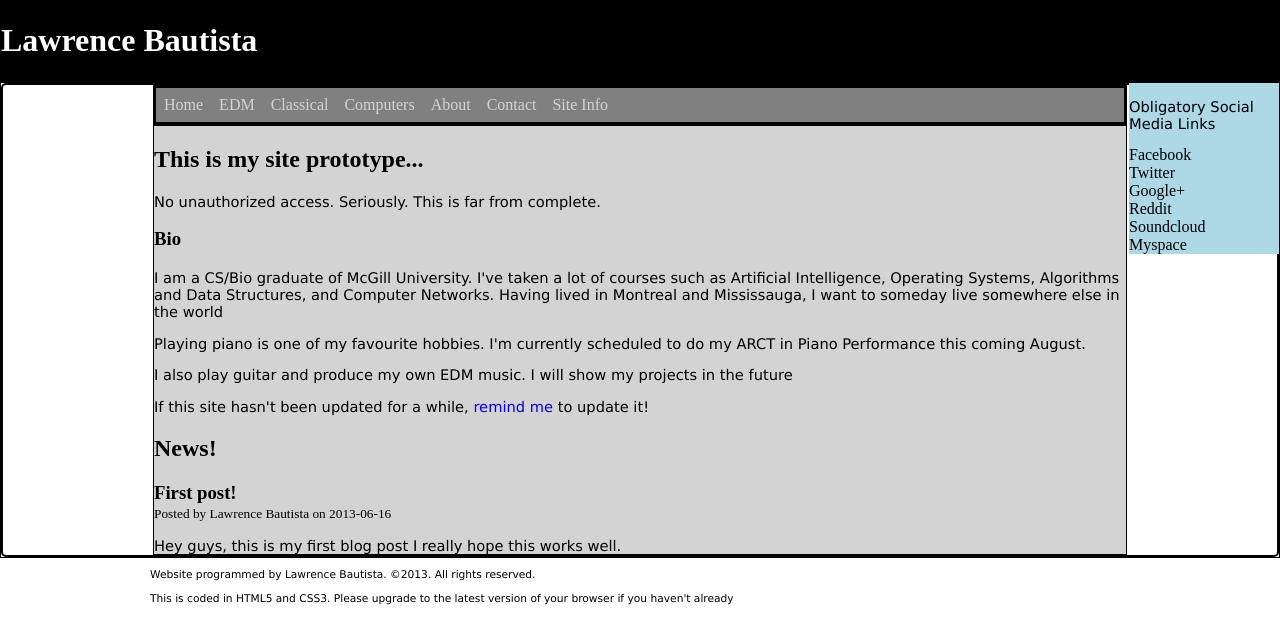
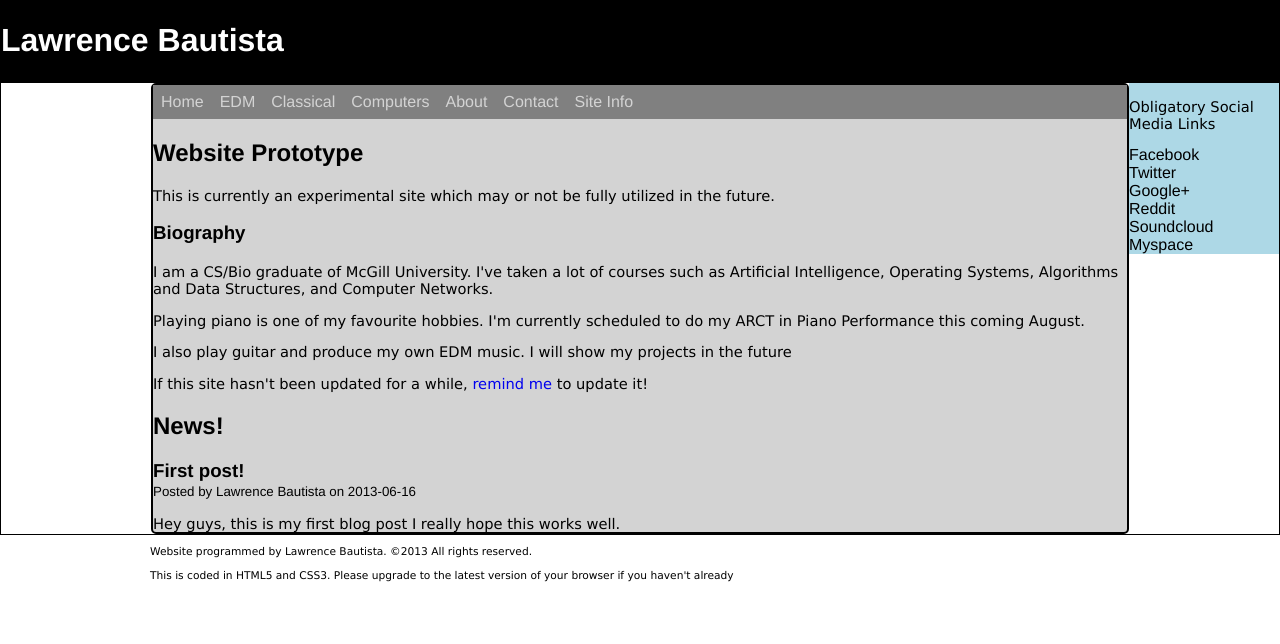
Before and after one commit to lawrencebautista/lbauti, a PHP site: page / in a window 1280 px wide. Shown: the top 644 px of the page. Run offline with PHP 8.4, Linux system fonts and the light colour scheme; data comes from the database, SQL or seed files in the repository; some libraries are stand-ins or nearby versions.

Commit message:
Fixed the layout. Uploading to McGill server

```diff
--- a/index.php
+++ b/index.php
@@ -17,7 +17,7 @@
 					// Get the id of the link, parse it and then show that section
 
 					if (x==undefined) {
-						alert("The link's id is undefined");
+						alert("Sorry, this section is not available yet!");
 						isSliding = false;
 					}
 					else {
@@ -70,10 +70,10 @@
 
 
 <section class="tab" id="home_tab">
-	<h2>This is my site prototype...</h2>
-	<p>No unauthorized access. Seriously. This is far from complete.</p>
-	<h3>Bio</h3>
-	<p>I am a CS/Bio graduate of McGill University. I've taken a lot of courses such as Artificial Intelligence, Operating Systems, Algorithms and Data Structures, and Computer Networks. Having lived in Montreal and Mississauga, I want to someday live somewhere else in the world</p>
+	<h2>Website Prototype</h2>
+	<p>This is currently an experimental site which may or not be fully utilized in the future.</p>
+	<h3>Biography</h3>
+	<p>I am a CS/Bio graduate of McGill University. I've taken a lot of courses such as Artificial Intelligence, Operating Systems, Algorithms and Data Structures, and Computer Networks.</p>
 	<p>Playing piano is one of my favourite hobbies. I'm currently scheduled to do my ARCT in Piano Performance this coming August.</p>
 	<p>I also play guitar and produce my own EDM music. I will show my projects in the future</p>
 	<p>If this site hasn't been updated for a while, <a href="mailto:lawrence1315@gmail.com?Subject=Update%20Your%20Site!">remind me</a> to update it!</p>
@@ -120,7 +120,7 @@ echo
 </div>
 
 <footer>
-	<p>Website programmed by Lawrence Bautista. &copy;2013. All rights reserved.</p>
+	<p>Website programmed by Lawrence Bautista. &copy;2013 All rights reserved.</p>
 	<p>This is coded in HTML5 and CSS3. Please upgrade to the latest version of your browser if you haven't already</p>
 </footer>
 
--- a/template.css
+++ b/template.css
@@ -1,4 +1,5 @@
 body {
+	font-family:Helvetica;
 	margin:0;
 	padding:0;
 }
@@ -41,12 +42,8 @@ nav {
 	min-width:600px;
 	outline:0px;
 	margin:0px;
-	border-style:solid;
-	border-color:black;
 	background-color:gray;
 	/*padding:0.5em 0;*/
-	margin-left:150px;
-	margin-right:150px;
 	overflow:hidden;
 
 }
@@ -85,21 +82,20 @@ aside {
 section {
 	max-width:1280px;
 	min-width:600px;
-	border-style:solid;
-	border-color:black;
-	border-width:1px;
 	margin:0;
 	padding:0;
-	margin-left:150px;
-	margin-right:150px;
-	background-color:lightgray;
 }
 
 #mainsection {
+	background-color:lightgray;
 	border-style:solid;
 	border-color:black;
 	border-width:2px;
 	border-radius:5px;
+	max-width:1280px;
+	min-width:600px;
+	margin-left:150px;
+	margin-right:150px;
 }
 
 section.tab {
```
